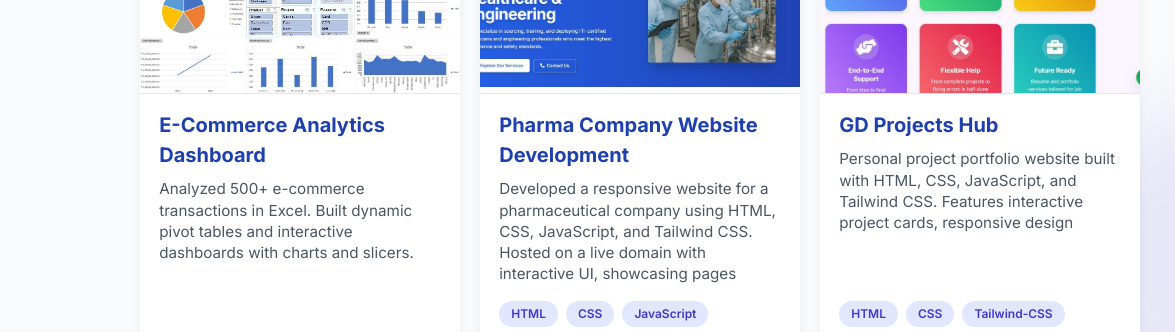
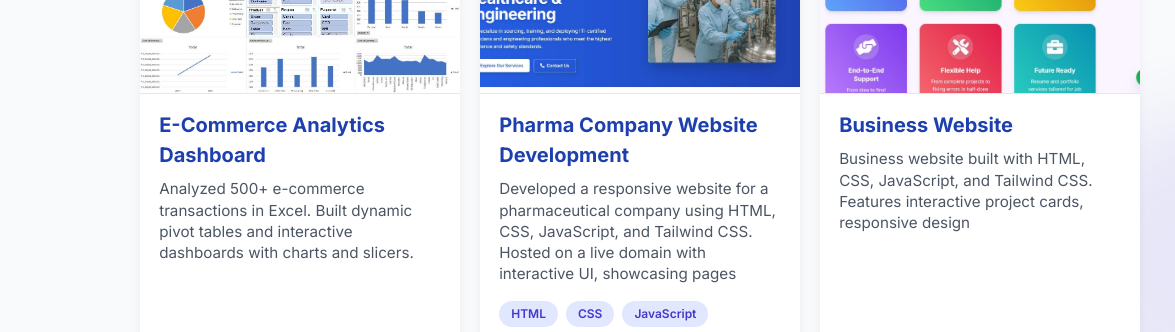
Before and after one commit to Gaurav311098/portfolio, a plain HTML site: page projects.html in a window 1280 px wide. Shown: the part 467-799 px from the top of the page, 0-1175 px from the left. Drawn offline with nearby package versions, Linux system fonts and the light colour scheme.

Commit message:
Update projects.html

```diff
--- a/projects.html
+++ b/projects.html
@@ -326,7 +326,7 @@
     const projects = [
       {id:1,title:"E-Commerce Analytics Dashboard",description:"Analyzed 500+ e-commerce transactions in Excel. Built dynamic pivot tables and interactive dashboards with charts and slicers.",image:"uploads/Excel_1.jpg",tech:["Excel"],category:"data-analysis",link:"https://github.com/Gaurav311098/E-Commerce-Analytics-Dashboard"},
       {id:2,title:"Pharma Company Website Development",description:"Developed a responsive website for a pharmaceutical company using HTML, CSS, JavaScript, and Tailwind CSS. Hosted on a live domain with interactive UI, showcasing pages",image:"uploads/Pharma_1.jpg",tech:["HTML","CSS","JavaScript","Tailwind-CSS"],category:"web-development", demoLink:"https://talentspringstaffing.com/index.html"},
-      {id:3,title:"GD Projects Hub",description:"Personal project portfolio website built with HTML, CSS, JavaScript, and Tailwind CSS. Features interactive project cards, responsive design",image:"uploads/GD_hub.jpg",tech:["HTML","CSS","Tailwind-CSS","JavaScript"],category:"web-development", demoLink:"https://gaurav31d.github.io/GDProjectsHub/"}, // Set your actual live demo URL here
+      {id:3,title:"Business Website",description:"Business website built with HTML, CSS, JavaScript, and Tailwind CSS. Features interactive project cards, responsive design",image:"uploads/GD_hub.jpg",tech:["HTML","CSS","Tailwind-CSS","JavaScript"],category:"web-development", demoLink:""}, // Set your actual live demo URL here
       {id:4,title:"Sales & Orders Management",description:"Developed a MySQL database to manage customers, orders, and payments with 500+ mock records. Performed data analysis using JOINs, GROUP BY, HAVING, customer spending, and payment trends.",image:"uploads/MYSQL_1.jpg",tech:["MySQL","MySQL Workbench"],category:"sql",link:"https://github.com/Gaurav311098/Sales-Orders-Management-System", demoLink:""},
       {id:5,title:"Heart Disease Prediction",description:"Analyzed and visualized 303 patient records using Python, Pandas, and Seaborn. Built machine learning models to predict heart disease, achieving 100% accuracy with Random Forest.",image:"uploads/Heart_1.jpg",tech:["Python", "Pandas", "NumPy", "Matplotlib", "Seaborn", "Scikit-learn"],category:"machine-learning",link:"", demoLink:""},
       {id:6,title:"Titanic Survival Prediction",description:"Cleaned and preprocessed 891 passenger records, encoded categorical data, and handled missing values. Conducted exploratory data analysis with visualizations using Matplotlib and Seaborn.",image:"uploads/Titanic_1.jpg",tech:["Python", "Pandas", "NumPy", "Matplotlib", "Seaborn", "Scikit-learn"],category:"machine-learning",link:"", demoLink:""}
```
